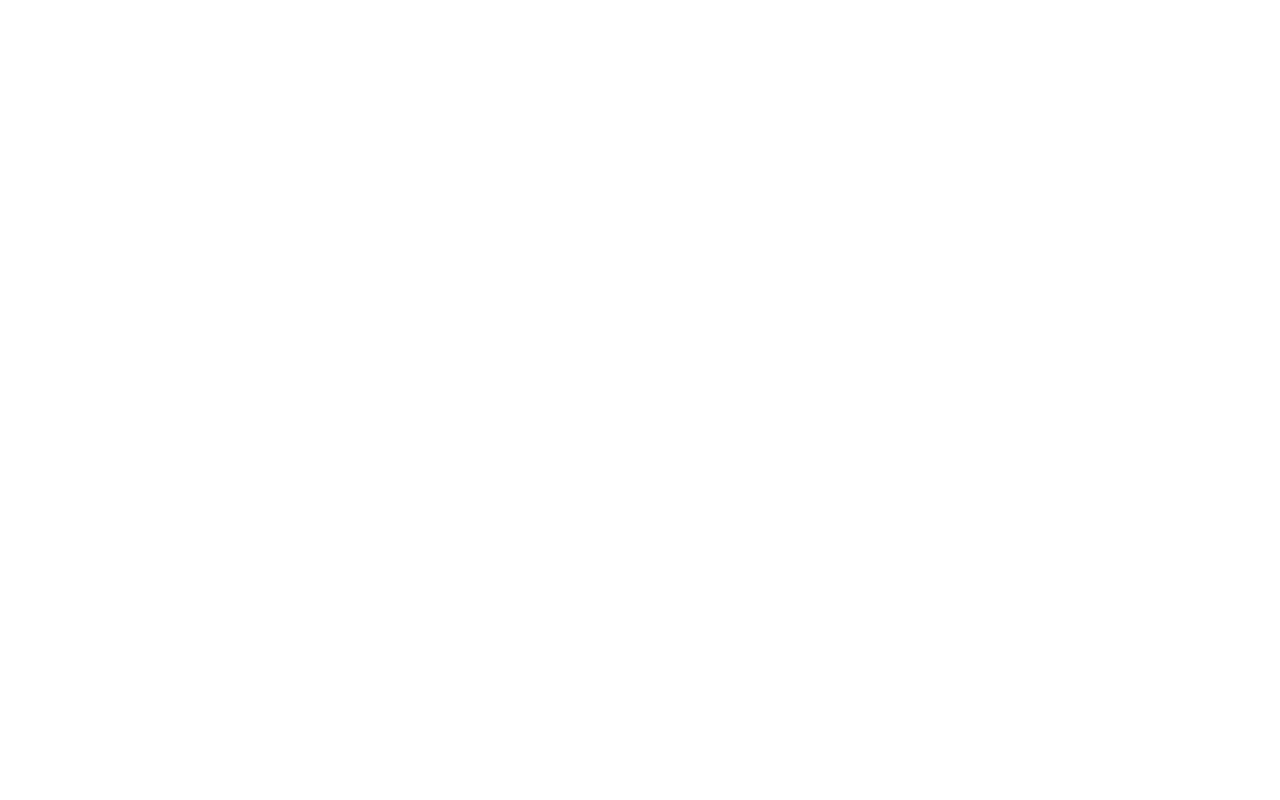
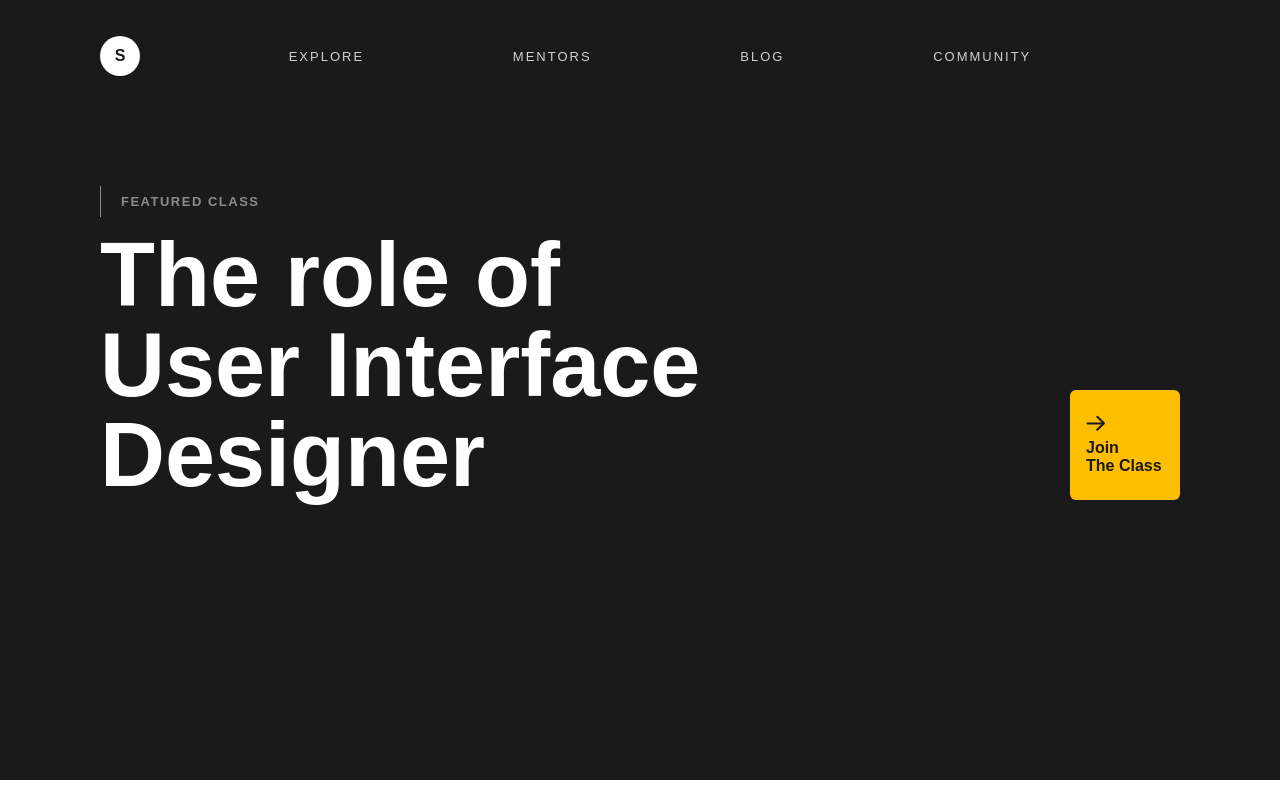
Before and after one commit to sson1x/site-vizitka, a plain HTML site: page index.html in a window 1280 px wide. Drawn offline with Linux system fonts and the light colour scheme.

Commit message:
commit intermidiate result

```diff
--- a/index.html
+++ b/index.html
@@ -7,6 +7,38 @@
     <title>site-vixitka</title>
 </head>
 <body>
-
+    <header class="header">
+        <div class="container">
+            <nav class="navigation">
+                <a href="" class="logo">S</a>
+                <ul class="navigation-holder">
+                    <li class="nav-links">
+                        <a href="#">Explore</a>
+                    </li>
+                    <li class="nav-links">
+                        <a href="#">Mentors</a>
+                    </li>
+                    <li class="nav-links">
+                        <a href="#">Blog</a>
+                    </li>
+                    <li class="nav-links">
+                        <a href="#">Community</a>
+                    </li>
+                </ul>
+            </nav>
+            <section class="header-title">
+                <span class="header-subtitle-text">featured class</span>
+                <h1 class="header-title-text">
+                    The role of
+                    User Interface
+                    Designer
+                </h1>
+                <a href="#" class="join">
+                    <img src="/img/img/icons/arrow.svg" alt="">
+                    <span class="join-text">Join <br> The Class</span>
+                </a>
+            </section>
+        </div>
+    </header>
 </body>
 </html>
--- a/style.css
+++ b/style.css
@@ -0,0 +1,85 @@
+* {
+    box-sizing: border-box;
+    margin: 0;
+    font-family: Arial, Helvetica, sans-serif;
+}
+.container {
+    max-width: 1080px;
+    margin: 0 auto;
+}
+.header {
+    background-color: #1a1a1a;
+    padding-top: 36px;
+    padding-bottom: 200px;
+}
+.navigation {
+    display: flex;
+    justify-content: space-between;
+    align-items: center;
+}
+.logo{
+    width: 40px;
+    height: 40px;
+    border-radius: 50%;
+    background-color: #fff;
+    display: flex;
+    justify-content: center;
+    align-items: center;
+    text-decoration: none;
+    color: #1a1a1a;
+    font-weight: bold;
+}
+.navigation-holder {
+    list-style-type: none;
+    padding: 0;
+    display: flex;
+    flex-grow: 1;
+    justify-content: space-evenly;
+}
+.nav-links a {
+    text-decoration: none;
+    color: #D1D1D1 ;
+    text-transform: uppercase;
+    letter-spacing: 2px;
+    font-size: 13px;
+}
+.header-title {
+    margin-top: 110px;
+    margin-bottom: 80px;
+    position: relative;
+}
+.header-subtitle-text {
+    display: inline-block;
+    border-left: 1px solid #8c8c8c;
+    padding: 8px 0 8px 20px;
+    color: #8c8c8c;
+    font-weight: bold;
+    text-transform: uppercase;
+    font-size: 13px;
+    letter-spacing: 1.5px;
+    margin-bottom: 13px;
+}
+.header-title-text{
+    font-size:90px;
+    font-weight: bold;
+    color: #fff;
+    max-width: 620px;
+    line-height: 1;
+}
+.join{
+    background-color: #Febe02;
+    position: absolute;
+    right: 0;
+    bottom: 0;
+    width: 110px;
+    height: 110px;
+    padding: 16px;
+    display: flex;
+    flex-direction: column;
+    justify-content: space-evenly;
+    align-items: flex-start;
+    text-decoration: none;
+    color: #1a1a1a;
+    font-weight: bold;
+    border-radius: 6px;
+}
```
